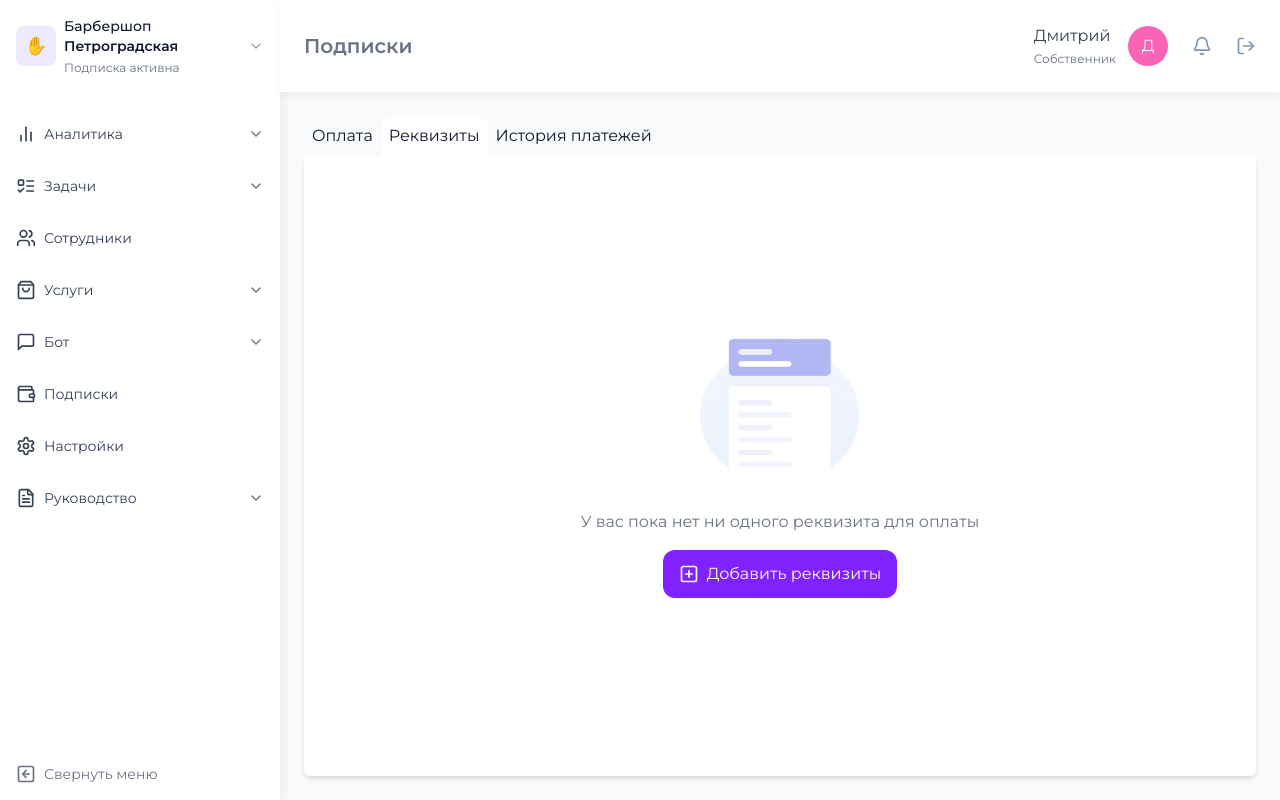
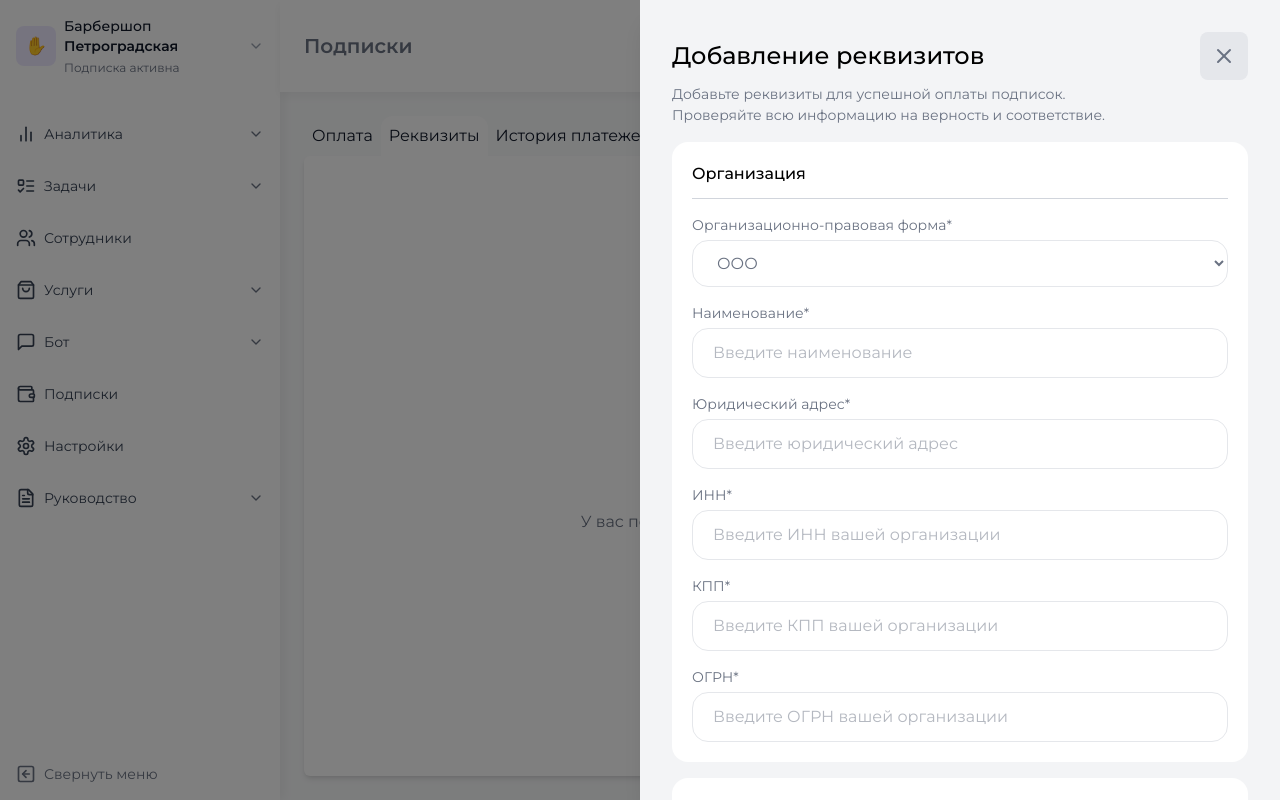
Before and after one commit to artog1809/zabot, a Next.js app: page /subscriptions in a window 1280 px wide. Both pictures are taken after a click on the button "Добавить реквизиты". Built offline with nearby package versions, Linux system fonts and the light colour scheme.

Commit message:
форма добавления реквизитов

```diff
--- a/components/Requisites/Requisites.tsx
+++ b/components/Requisites/Requisites.tsx
@@ -1,8 +1,14 @@
+"use client";
+
 import { useSubscriptionStore } from "@/store/subscriptionStore/store";
 import { SquarePlus } from "lucide-react";
+import { useState } from "react";
+import Modal from "../Utils/Modal/Modal";
+import RequisiteForm from "./RequisitesForm";
 
 const Requisites = () => {
   const requisites = useSubscriptionStore((state) => state.requisites);
+  const [modal, setModal] = useState<boolean>(false);
 
   return (
     <>
@@ -14,10 +20,20 @@ const Requisites = () => {
             className="w-40 h-40 mb-4"
           />
           <p>У вас пока нет ни одного реквизита для оплаты</p>
-          <button className=" flex gap-2 items-center mt-4 py-[12px] px-[16px] bg-violet-600 text-white rounded-xl hover:bg-violet-700">
+          <button
+            onClick={() => setModal(true)}
+            className=" flex gap-2 items-center mt-4 py-[12px] px-[16px] bg-violet-600 text-white rounded-xl hover:bg-violet-700"
+          >
             <SquarePlus size={20} color="white" />
             Добавить реквизиты
           </button>
+          <Modal
+            title="Добавление реквизитов"
+            isOpen={modal}
+            onClose={() => setModal(false)}
+          >
+            <RequisiteForm onClose={() => setModal(false)} />
+          </Modal>
         </div>
       ) : (
         <div>Твои реквизиты тут</div>
--- /dev/null
+++ b/components/Requisites/RequisitesForm.tsx
@@ -0,0 +1,158 @@
+import { useForm } from "react-hook-form";
+import {
+  Requisite,
+  useSubscriptionStore,
+} from "@/store/subscriptionStore/store";
+import { v4 as uuidv4 } from "uuid";
+import InputField from "../Utils/Input/Input";
+import { FileText } from "lucide-react";
+
+const RequisiteForm = ({ onClose }: { onClose: () => void }) => {
+  const addRequisite = useSubscriptionStore((state) => state.addRequisite);
+
+  const { register, handleSubmit, watch } = useForm<Requisite>({
+    defaultValues: {
+      orgType: "ООО",
+    },
+  });
+
+  const orgType = watch("orgType");
+
+  const onSubmit = (data: Requisite) => {
+    const newRequisite = {
+      ...data,
+      id: uuidv4(),
+    };
+
+    addRequisite(newRequisite);
+    onClose();
+  };
+
+  return (
+    <div className="flex gap-[16px] flex-col">
+      <div className="text-gray-500 text-[14px] pt-1">
+        <p>Добавьте реквизиты для успешной оплаты подписок.</p>
+        <p>Проверяйте всю информацию на верность и соответствие.</p>
+      </div>
+      <form onSubmit={handleSubmit(onSubmit)} className="space-y-4">
+        <div className="p-5 bg-white rounded-2xl flex flex-col gap-[16px]">
+          <div className="pb-3 text-[16px] text-black font-medium border-gray-300 border-b">
+            Организация
+          </div>
+          <div>
+            <label className="block mb-1 text-[14px]">
+              Организационно-правовая форма*
+            </label>
+            <select
+              {...register("orgType", { required: "Обязательное поле" })}
+              className="w-full border-gray-200 border rounded-2xl px-5 py-3"
+            >
+              <option value="ООО">ООО</option>
+              <option value="ИП">ИП</option>
+            </select>
+          </div>
+          <InputField
+            label="Наименование"
+            register={register("organizationName", {
+              required: "Обязательное поле",
+            })}
+            placeholder="Введите наименование"
+            required
+          />
+
+          <InputField
+            label="Юридический адрес"
+            register={register("legalAddress", {
+              required: "Обязательное поле",
+            })}
+            placeholder="Введите юридический адрес"
+            required
+          />
+
+          <InputField
+            label="ИНН"
+            register={register("inn", { required: "Обязательное поле" })}
+            placeholder="Введите ИНН вашей организации"
+            required
+          />
+
+          {orgType === "ООО" && (
+            <>
+              <InputField
+                label="КПП"
+                register={register("kpp", { required: "Обязательное поле" })}
+                placeholder="Введите КПП вашей организации"
+                required
+              />
+
+              <InputField
+                label="ОГРН"
+                register={register("ogrn", { required: "Обязательное поле" })}
+                placeholder="Введите ОГРН вашей организации"
+                required
+              />
+            </>
+          )}
+
+          {orgType === "ИП" && (
+            <InputField
+              label="ОГРНИП"
+              register={register("ogrnip", { required: "Обязательное поле" })}
+              placeholder="Введите ОГРНИП вашей организации"
+              required
+            />
+          )}
+        </div>
+
+        <div className="p-5 bg-white rounded-2xl flex flex-col gap-[16px]">
+          <div className="pb-3 text-[16px] text-black font-medium border-gray-300 border-b">
+            Банк
+          </div>
+          <InputField
+            label="Расчетный счет"
+            register={register("settlementAccount", {
+              required: "Обязательное поле",
+            })}
+            placeholder="Введите расчетный счет"
+            required
+          />
+
+          <InputField
+            label="Наименование банка"
+            register={register("bankName", { required: "Обязательное поле" })}
+            placeholder="Введите наименование банка"
+            required
+          />
+
+          <InputField
+            label="Корреспондентский счет"
+            register={register("correspondentAccount", {
+              required: "Обязательное поле",
+            })}
+            placeholder="Введите корреспондентский счет"
+            required
+          />
+
+          <InputField
+            label="БИК банка"
+            register={register("bik", { required: "Обязательное поле" })}
+            placeholder="Введите БИК банка"
+            required
+          />
+        </div>
+
+        <div className="flex justify-center pt-4">
+          <button
+            type="submit"
+            className="flex justify-center items-center gap-2 bg-violet-600 text-white w-[100%] px-6 py-3 rounded-xl hover:bg-violet-700"
+          >
+            <FileText size={20} />
+            Сохранить
+          </button>
+        </div>
+      </form>
+    </div>
+  );
+};
+
+export default RequisiteForm;
--- /dev/null
+++ b/components/Utils/Input/Input.tsx
@@ -0,0 +1,34 @@
+import { InputHTMLAttributes } from "react";
+import { UseFormRegisterReturn } from "react-hook-form";
+
+interface Props extends InputHTMLAttributes<HTMLInputElement> {
+  label: string;
+  register: UseFormRegisterReturn;
+  required?: boolean;
+  placeholder?: string;
+}
+
+const InputField = ({
+  label,
+  register,
+  required,
+  placeholder,
+  ...rest
+}: Props) => {
+  return (
+    <div>
+      <label className="block mb-1 text-[14px]">
+        {label}
+        {required && "*"}
+      </label>
+      <input
+        placeholder={placeholder}
+        {...register}
+        {...rest}
+        className="w-full border-gray-200 border rounded-2xl px-5 py-3 placeholder-gray-500::placeholder"
+      />
+    </div>
+  );
+};
+
+export default InputField;
--- /dev/null
+++ b/components/Utils/Modal/Modal.tsx
@@ -0,0 +1,38 @@
+import { X } from "lucide-react";
+
+interface Props {
+  isOpen: boolean;
+  onClose: () => void;
+  children: React.ReactNode;
+  title?: string;
+}
+
+const Modal: React.FC<Props> = ({ isOpen, onClose, children, title }) => {
+  if (!isOpen) return null;
+
+  return (
+    <div className="fixed inset-0 z-50 flex">
+      <div
+        className="fixed inset-0 bg-black opacity-50"
+        onClick={onClose}
+      ></div>
+
+      <div className="relative ml-auto w-1/2 h-full bg-gray-100 shadow-xl p-8 overflow-y-auto">
+        <div className="flex justify-between items-center">
+          <span className="text-[24px] text-black text-500 font-medium">
+            {title}
+          </span>
+          <button
+            onClick={onClose}
+            className=" w-[48px] h-[48px] bg-gray-200 flex items-center justify-center rounded-lg text-gray-500"
+          >
+            <X />
+          </button>
+        </div>
+        {children}
+      </div>
+    </div>
+  );
+};
+
+export default Modal;
--- a/package.json
+++ b/package.json
@@ -13,6 +13,8 @@
     "next": "15.2.3",
     "react": "^19.0.0",
     "react-dom": "^19.0.0",
+    "react-hook-form": "^7.54.2",
+    "uuid": "^11.1.0",
     "zustand": "^5.0.3"
   },
   "devDependencies": {
--- a/store/subscriptionStore/store.ts
+++ b/store/subscriptionStore/store.ts
@@ -1,19 +1,31 @@
 import { create } from "zustand";
 
-type Requisite = {
+type OrgType = "ООО" | "ИП";
+
+export type Requisite = {
   id: string;
-  name: string;
+  orgType: OrgType;
+  organizationName: string;
+  legalAddress: string;
+  inn: string;
+  kpp?: string;
+  ogrn?: string;
+  ogrnip?: string;
+  settlementAccount: string;
+  bankName: string;
+  correspondentAccount: string;
+  bik: string;
 };
 
 type SubscriptionState = {
   requisites: Requisite[];
-  addRequisite: (sub: Requisite) => void;
+  addRequisite: (req: Requisite) => void;
 };
 
 export const useSubscriptionStore = create<SubscriptionState>((set) => ({
   requisites: [],
-  addRequisite: (sub) =>
+  addRequisite: (req) =>
     set((state) => ({
-      requisites: [...state.requisites, sub],
+      requisites: [...state.requisites, req],
     })),
 }));
```
Also changed, not shown: 1 other file (tests, documents, lock files or other folders).
